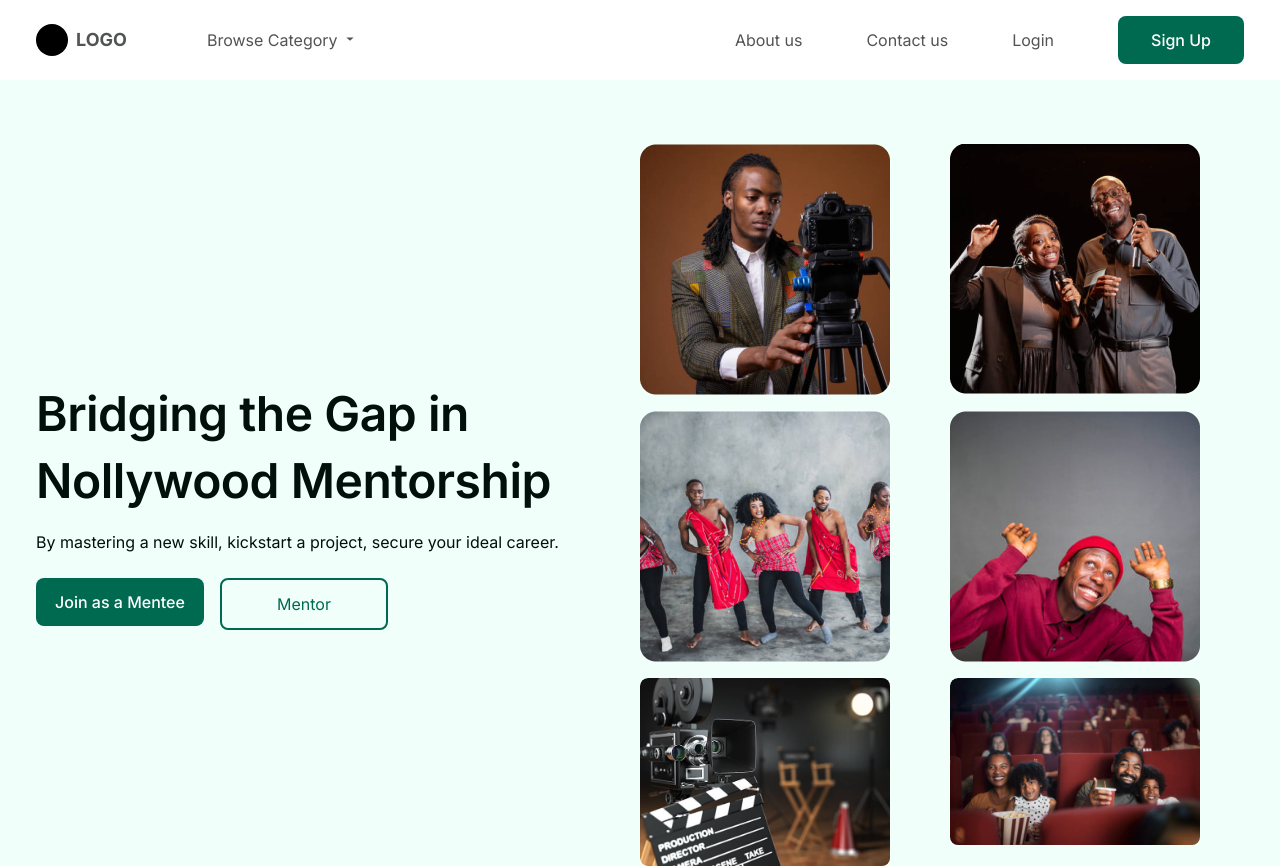
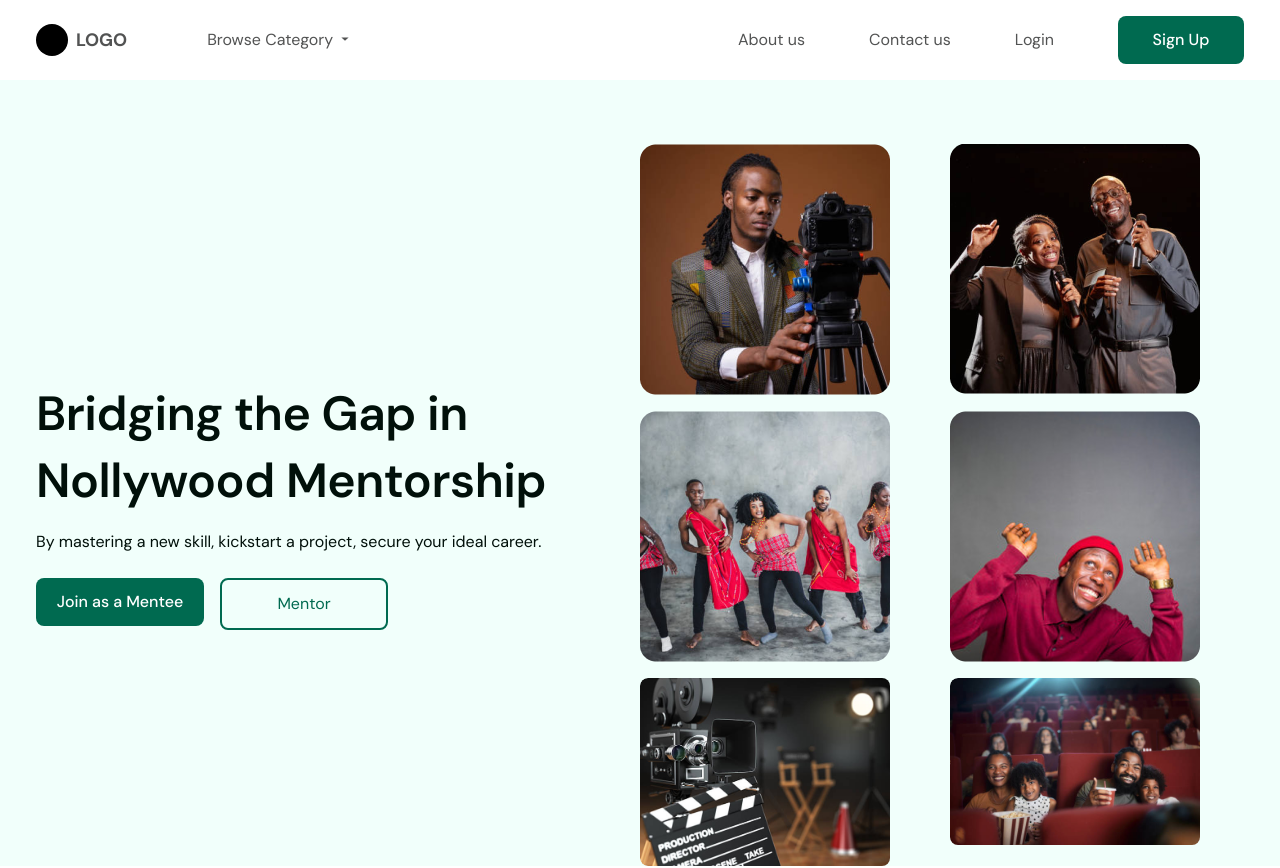
Before and after one commit to Omolara5861/superstar-mentors, a Next.js app: page / in a window 1280 px wide. Shown: the top 868 px of the page. Built offline with nearby package versions, Linux system fonts and the light colour scheme.

Commit message:
style: :lipstick: Change font family

```diff
--- a/src/app/layout.tsx
+++ b/src/app/layout.tsx
@@ -1,10 +1,10 @@
 import type { Metadata } from "next";
-import { Inter } from "next/font/google";
+import { Inter, DM_Sans } from "next/font/google";
 import "./globals.css";
 import Footer from "../components/footer/Footer";
 import Navbar from "../components/navbar/Navbar";
 
-const inter = Inter({ subsets: ["latin"] });
+const inter = DM_Sans({ subsets: ["latin"] });
 
 export const metadata: Metadata = {
   title: "Superstar Mentors",
```
